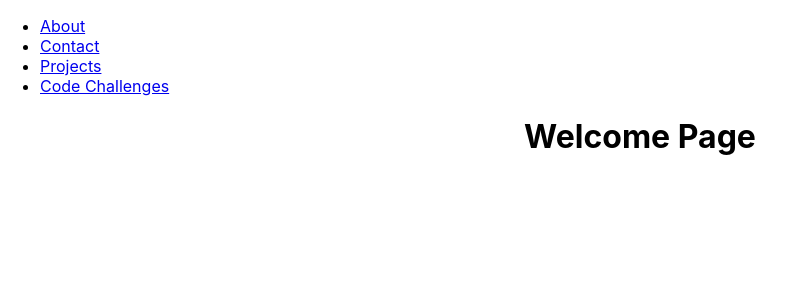
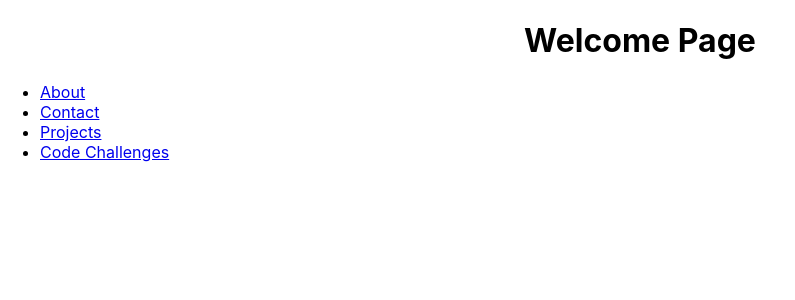
Before and after one commit to Isaac3924/my-website, a React (Create React App) app: page / in a window 1280 px wide. Shown: the top 300 px of the page, without its empty margins (0-795 px from the left). Built offline with nearby package versions, Linux system fonts and the light colour scheme.

Commit message:
Add feat: placed div for navigation below the elements being rendered. Actual navigation will most likely be changed via CSS or React/JS later.

```diff
--- a/src/App.js
+++ b/src/App.js
@@ -12,9 +12,6 @@ import './App.css';
 function App() {
   return (
     <Router>
-      <div className="navigation">
-        <Navigation />
-      </div>
       <Routes>
         <Route path="/" element={<Home />} />
         <Route path="/about" element={<AboutMe />} />
@@ -22,6 +19,9 @@ function App() {
         <Route path="/projects" element={<Projects />} />
         <Route path="/code-challenges" element={<CodeChallenges />} />
       </Routes>
+      <div className="navigation">
+        <Navigation />
+      </div>
     </Router>
   );
 };
```
